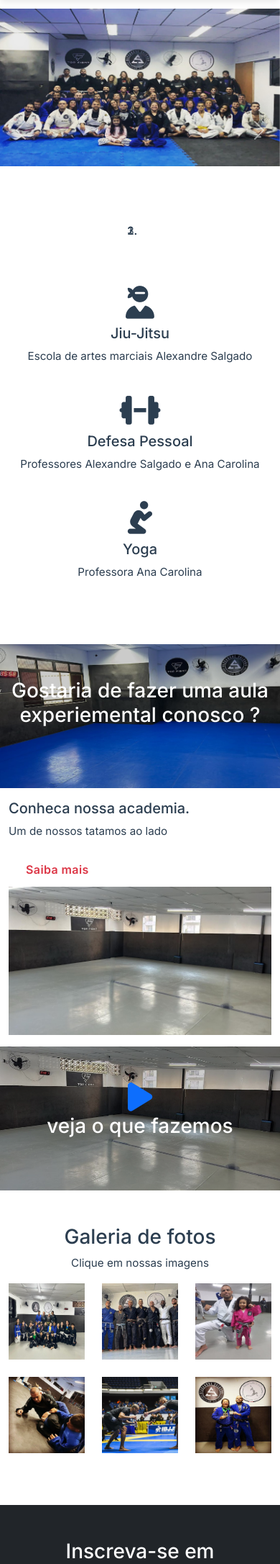
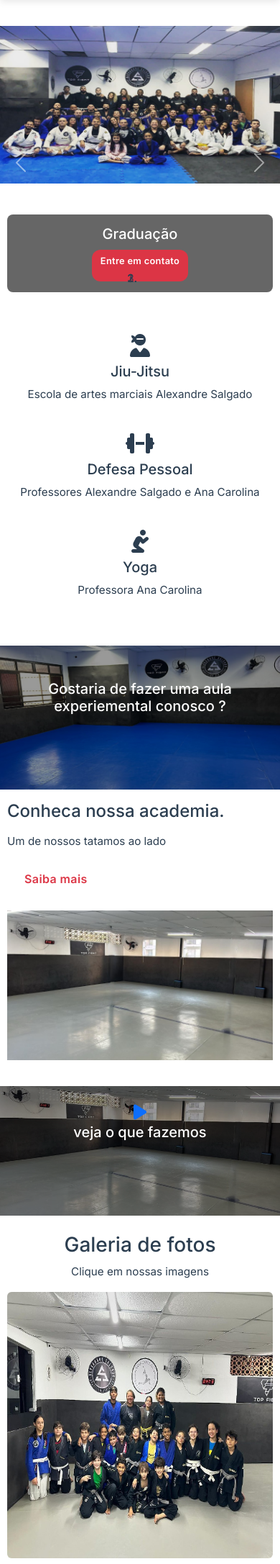
Before and after one commit to fabianosf/asbjj, a Django app: template core/templates/core/index.html in a window 390 px wide. Shown: the part 58-2231 px from the top of the page at 72% size. Run offline with Django 5.2, Linux system fonts and the light colour scheme; the template is opened without the code that fills it, so the values that code supplies are empty.

Commit message:
Fix mobile responsiveness issues - improved carousel, gallery, forms and overall mobile layout

```diff
--- a/core/templates/core/index.html
+++ b/core/templates/core/index.html
@@ -2,38 +2,96 @@
 {% load static %}
 {% block content %}
 
+{% include 'core/alerta_mensagem.html' %}
 
-{% include 'core/alerta_mensagem.html' %}
 <style>
 /* Carrossel Item */
 .carousel-item {
-  height: 90vh; /* Altura do carrossel ajustada com base na altura da viewport */
-  background-size: cover; /* Ajusta a imagem para cobrir todo o carrossel */
-  background-position: center; /* Centraliza a imagem */
-  background-repeat: no-repeat; /* Evita repetição da imagem */
+  height: 90vh;
+  background-size: cover;
+  background-position: center;
+  background-repeat: no-repeat;
 }
 
 /* Ajuste para dispositivos móveis */
-@media (max-width: 767px) {
+@media (max-width: 768px) {
   .carousel-item {
-    height: 40vh; /* Reduz a altura do carrossel em telas menores */
+    height: 50vh;
+  }
+
+  .carousel-caption {
+    position: absolute;
+    bottom: 10px;
+    left: 10px;
+    right: 10px;
+    padding: 15px;
+    background: rgba(0, 0, 0, 0.6);
+    border-radius: 8px;
+  }
+
+  .carousel-caption h1 {
+    font-size: 1.5rem !important;
+    margin-bottom: 10px;
+  }
+
+  .carousel-caption .btn {
+    font-size: 0.9rem;
+    padding: 8px 16px;
+  }
+}
+
+@media (max-width: 576px) {
+  .carousel-item {
+    height: 45vh;
+  }
+
+  .carousel-caption h1 {
+    font-size: 1.25rem !important;
+  }
+
+  .carousel-caption .btn {
+    font-size: 0.8rem;
+    padding: 6px 12px;
   }
 }
 
 /* Remove margens e padding adicionais */
 .carousel-caption {
-  margin-bottom: 0; /* Remove o margin-bottom padrão */
+  margin-bottom: 0;
 }
 
 #home-heading {
   position: relative;
-  min-height: 200px;
+  min-height: 300px;
   background: url("{% static 'img/tatame.jpeg' %}");
   background-attachment: fixed;
   background-repeat: no-repeat;
   text-align: center;
   color: #fff;
   background-size: cover;
+  background-position: center;
+}
+
+@media (max-width: 768px) {
+  #home-heading {
+    min-height: 250px;
+    background-attachment: scroll;
+  }
+
+  #home-heading h1 {
+    font-size: 1.5rem !important;
+    padding: 0 15px;
+  }
+}
+
+@media (max-width: 576px) {
+  #home-heading {
+    min-height: 200px;
+  }
+
+  #home-heading h1 {
+    font-size: 1.25rem !important;
+  }
 }
 
 .dark-overlay {
@@ -42,23 +100,175 @@
   left: 0;
   width: 100%;
   height: 100%;
-  background-color: rgba(0,0,0,0.2); /* aqui ele da uma escuricida na imagem do titulo */
+  background-color: rgba(0,0,0,0.4);
 }
 
 #video-play {
   position: relative;
-  min-height: 200px;
+  min-height: 250px;
   background-image: url("{% static 'img/tatame2.png' %}");
   background-attachment: fixed;
-  background-size: cover; /* Adiciona para garantir que a imagem cubra a área */
+  background-size: cover;
   background-repeat: no-repeat;
-  background-position: center center; /* Centraliza a imagem */
+  background-position: center center;
   text-align: center;
   color: #fff;
 }
 
+@media (max-width: 768px) {
+  #video-play {
+    min-height: 200px;
+    background-attachment: scroll;
+  }
 
+  #video-play h1 {
+    font-size: 1.5rem !important;
+  }
 
+  #video-play .fas.fa-play {
+    font-size: 2rem !important;
+  }
+}
+
+@media (max-width: 576px) {
+  #video-play {
+    min-height: 180px;
+  }
+
+  #video-play h1 {
+    font-size: 1.25rem !important;
+  }
+
+  #video-play .fas.fa-play {
+    font-size: 1.5rem !important;
+  }
+}
+
+/* Gallery responsive fixes */
+@media (max-width: 768px) {
+  #gallery .col {
+    margin-bottom: 15px;
+  }
+
+  #gallery .col img {
+    border-radius: 8px;
+    box-shadow: 0 2px 8px rgba(0,0,0,0.1);
+  }
+}
+
+/* Newsletter responsive */
+@media (max-width: 768px) {
+  #newsletter .form-inline {
+    flex-direction: column;
+    align-items: center;
+  }
+
+  #newsletter .form-control {
+    width: 100%;
+    max-width: 300px;
+    margin-bottom: 10px;
+  }
+
+  #newsletter h1 {
+    font-size: 1.5rem !important;
+    margin-bottom: 20px;
+  }
+}
+
+@media (max-width: 576px) {
+  #newsletter h1 {
+    font-size: 1.25rem !important;
+  }
+}
+
+/* Info section responsive */
+@media (max-width: 768px) {
+  #info .col-md-6 {
+    margin-bottom: 20px;
+  }
+
+  #info h3 {
+    font-size: 1.5rem !important;
+    margin-bottom: 15px;
+  }
+
+  #info img {
+    max-width: 100%;
+    height: auto;
+  }
+}
+
+/* Services section responsive */
+@media (max-width: 768px) {
+  #home-icon .col-md-4 {
+    margin-bottom: 30px;
+  }
+
+  #home-icon h3 {
+    font-size: 1.25rem !important;
+  }
+
+  #home-icon .fas {
+    font-size: 2rem !important;
+  }
+}
+
+/* Video modal responsive */
+@media (max-width: 768px) {
+  .modal-dialog {
+    margin: 10px;
+    max-width: calc(100% - 20px);
+  }
+
+  .modal-body iframe {
+    height: 250px !important;
+  }
+}
+
+@media (max-width: 576px) {
+  .modal-body iframe {
+    height: 200px !important;
+  }
+}
+
+/* General mobile improvements */
+@media (max-width: 768px) {
+  .container {
+    padding-left: 15px;
+    padding-right: 15px;
+  }
+
+  section {
+    padding: 2rem 0 !important;
+  }
+
+  .py-5 {
+    padding: 2rem 0 !important;
+  }
+
+  .p-5 {
+    padding: 2rem !important;
+  }
+}
+
+@media (max-width: 576px) {
+  .container {
+    padding-left: 10px;
+    padding-right: 10px;
+  }
+
+  section {
+    padding: 1.5rem 0 !important;
+  }
+
+  .py-5 {
+    padding: 1.5rem 0 !important;
+  }
+
+  .p-5 {
+    padding: 1.5rem !important;
+  }
+}
 </style>
 
 <!-- begin carrousel -->
@@ -76,7 +286,12 @@
         <div class="carousel-caption d-none d-md-block text-right mb-5">
           <h1 class="display-3">Graduação</h1>
           <p class="lead"></p>
-          <a href="{% url 'contato' %}" class="btn btn-danger btn-lg">Entre em contato</a>
+          <a href="{% url 'core:contact' %}" class="btn btn-danger btn-lg">Entre em contato</a>
+        </div>
+        <!-- Mobile caption -->
+        <div class="carousel-caption d-md-none text-center">
+          <h1>Graduação</h1>
+          <a href="{% url 'core:contact' %}" class="btn btn-danger btn-sm">Entre em contato</a>
         </div>
       </div>
 
@@ -85,7 +300,12 @@
         <div class="carousel-caption d-none d-md-block text-right mb-5">
           <h1 class="display-3">Guerreiras no Tatame</h1>
           <p class="lead"></p>
-          <a href="{% url 'contato' %}" class="btn btn-danger btn-lg">Entre em contato</a>
+          <a href="{% url 'core:contact' %}" class="btn btn-danger btn-lg">Entre em contato</a>
+        </div>
+        <!-- Mobile caption -->
+        <div class="carousel-caption d-md-none text-center">
+          <h1>Guerreiras no Tatame</h1>
+          <a href="{% url 'core:contact' %}" class="btn btn-danger btn-sm">Entre em contato</a>
         </div>
       </div>
 
@@ -94,7 +314,12 @@
         <div class="carousel-caption d-none d-md-block text-right mb-5">
           <h1 class="display-3">Crianças no Tatame</h1>
           <p class="lead"></p>
-          <a href="{% url 'contato' %}" class="btn btn-danger btn-lg">Entre em contato</a>
+          <a href="{% url 'core:contact' %}" class="btn btn-danger btn-lg">Entre em contato</a>
+        </div>
+        <!-- Mobile caption -->
+        <div class="carousel-caption d-md-none text-center">
+          <h1>Crianças no Tatame</h1>
+          <a href="{% url 'core:contact' %}" class="btn btn-danger btn-sm">Entre em contato</a>
         </div>
       </div>
     </div>
@@ -163,7 +388,7 @@
       <div class="col-md-6 align-self-center">
         <h3>Conheca nossa academia.</h3>
         <p>Um de nossos tatamos ao lado</p>
-        <a href="{% url 'sobre' %}" class="btn btn-outline-danger btn-lg">Saiba mais</a>
+        <a href="{% url 'core:about' %}" class="btn btn-outline-danger btn-lg">Saiba mais</a>
       </div>
 
       <div class="col-md-6">
@@ -218,48 +443,48 @@
     <h1 class="text-center">Galeria de fotos</h1>
     <p class="text-center">Clique em nossas imagens</p>
     <div class="row mb-4">
-      <div class="col md-4">
+      <div class="col-md-4 col-sm-6 mb-3">
         <a href="{% static 'img/pessoal1.jpg' %}" data-toggle="lightbox" data-gallery="img-gallery" data-height="560"
           data-width="560">
-          <img src="{% static 'img/pessoal1.jpg' %}" alt="" class="img-fluid">
+          <img src="{% static 'img/pessoal1.jpg' %}" alt="" class="img-fluid rounded">
         </a>
       </div>
 
-      <div class="col md-4">
+      <div class="col-md-4 col-sm-6 mb-3">
         <a href="{% static 'img/pessoal2.jpg' %}" data-toggle="lightbox" data-gallery="img-gallery" data-height="560"
           data-width="560">
-          <img src="{% static 'img/pessoal2.jpg' %}" alt="" class="img-fluid">
+          <img src="{% static 'img/pessoal2.jpg' %}" alt="" class="img-fluid rounded">
         </a>
       </div>
 
-      <div class="col md-4">
+      <div class="col-md-4 col-sm-6 mb-3">
         <a href="{% static 'img/pessoal3.jpg' %}" data-toggle="lightbox" data-gallery="img-gallery" data-height="560"
           data-width="560">
-          <img src="{% static 'img/pessoal3.jpg' %}" alt="" class="img-fluid">
+          <img src="{% static 'img/pessoal3.jpg' %}" alt="" class="img-fluid rounded">
         </a>
       </div>
 
     </div>
 
     <div class="row mb-4">
-      <div class="col md-4">
+      <div class="col-md-4 col-sm-6 mb-3">
         <a href="{% static 'img/pessoal4.jpg' %}" data-toggle="lightbox" data-gallery="img-gallery" data-height="560"
           data-width="560">
-          <img src="{% static 'img/pessoal4.jpg' %}" alt="" class="img-fluid">
+          <img src="{% static 'img/pessoal4.jpg' %}" alt="" class="img-fluid rounded">
         </a>
       </div>
 
-      <div class="col md-4">
+      <div class="col-md-4 col-sm-6 mb-3">
         <a href="{% static 'img/pessoal5.jpg' %}" data-toggle="lightbox" data-gallery="img-gallery" data-height="560"
           data-width="560">
-          <img src="{% static 'img/pessoal5.jpg' %}" alt="" class="img-fluid">
+          <img src="{% static 'img/pessoal5.jpg' %}" alt="" class="img-fluid rounded">
         </a>
       </div>
 
-      <div class="col md-4">
+      <div class="col-md-4 col-sm-6 mb-3">
         <a href="{% static 'img/pessoal6.jpg' %}" data-toggle="lightbox" data-gallery="img-gallery" data-height="560"
           data-width="560">
-          <img src="{% static 'img/pessoal6.jpg' %}" alt="" class="img-fluid">
+          <img src="{% static 'img/pessoal6.jpg' %}" alt="" class="img-fluid rounded">
         </a>
       </div>
     </div>
@@ -274,9 +499,9 @@
     <div class="row">
       <div class="col">
         <h1>Inscreva-se em nossa lista de Newsletter</h1>
-        <form class="form-inline justify-content-center">
-          <input type="text" class="form-control mb-2 mr-2" placeholder="insira seu nome">
-          <input type="email" class="form-control mb-2 mr-2" placeholder="insira seu email">
+        <form class="form-inline justify-content-center flex-wrap">
+          <input type="text" class="form-control mb-2 mr-md-2" placeholder="Insira seu nome" style="min-width: 200px;">
+          <input type="email" class="form-control mb-2 mr-md-2" placeholder="Insira seu email" style="min-width: 200px;">
           <button class="btn btn-primary mb-2">Inscreva-se</button>
         </form>
       </div>
```
